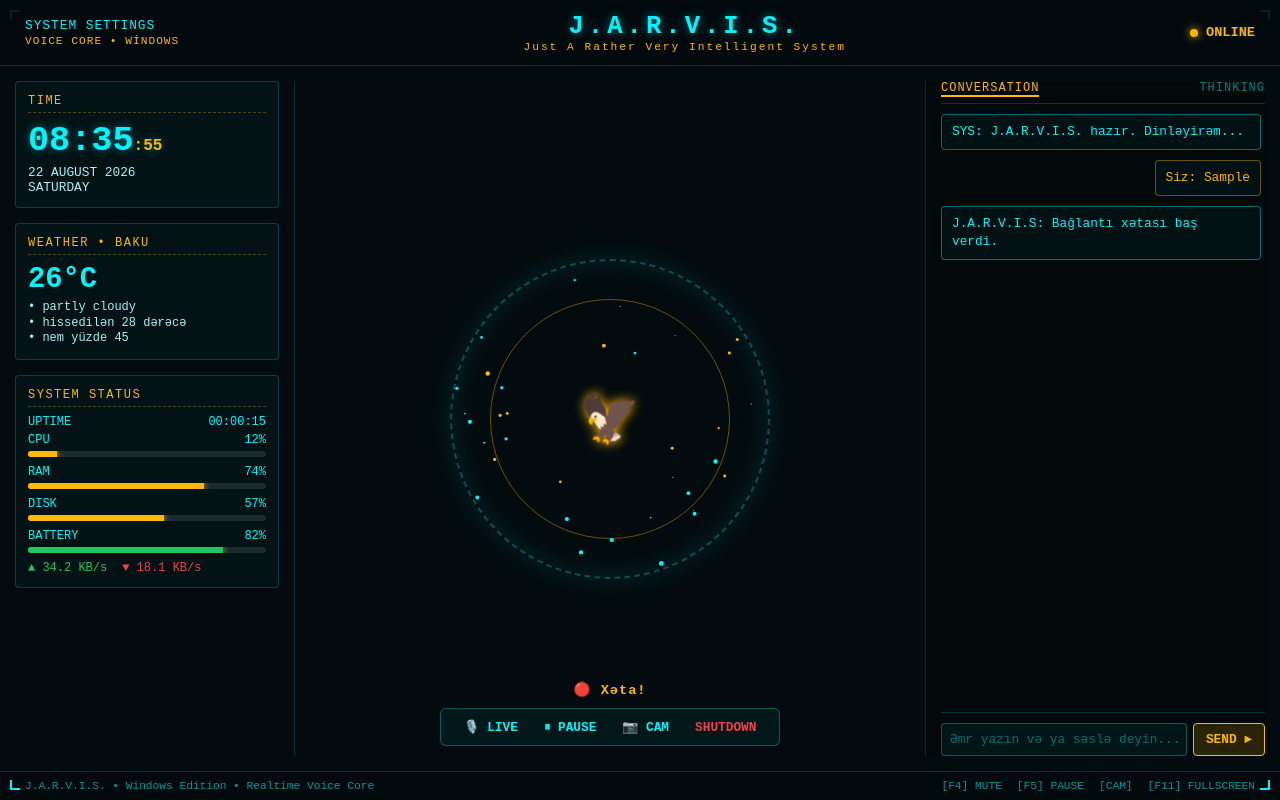
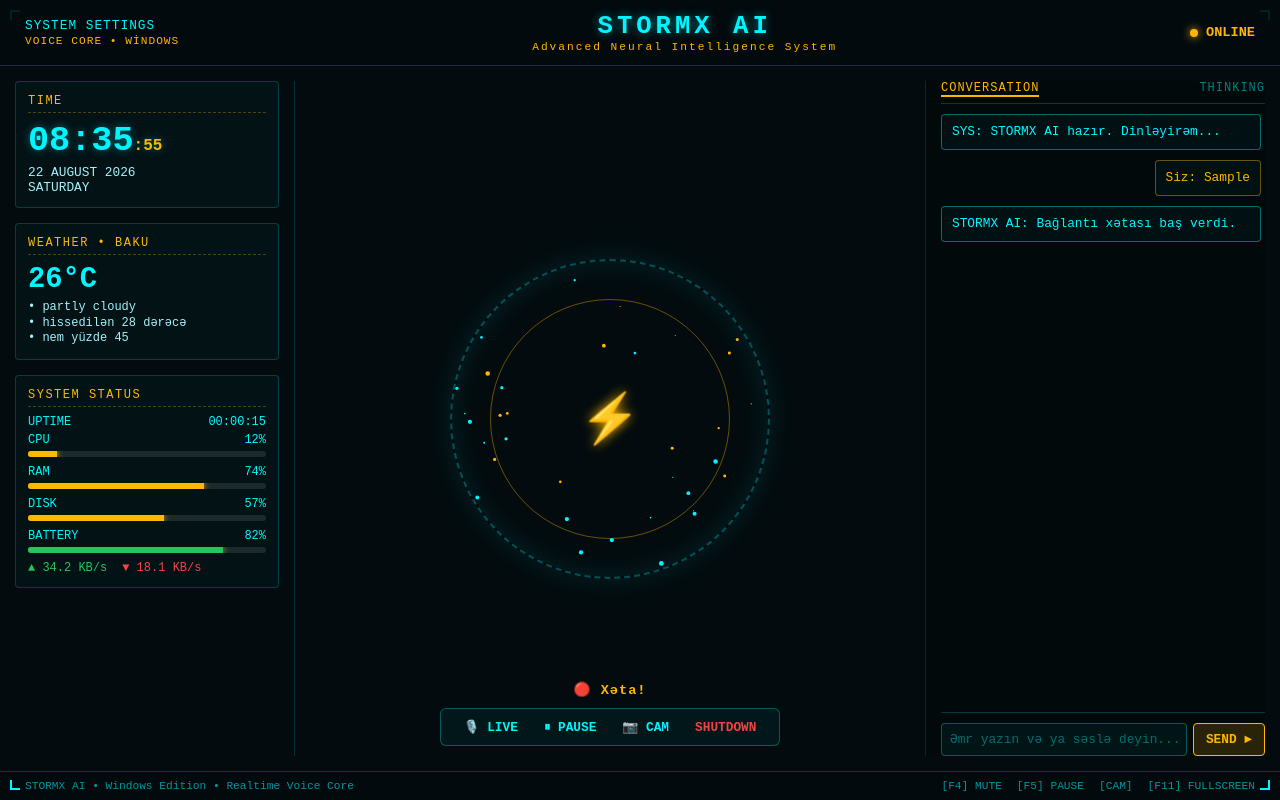
Before and after one commit to ardaturanyunusov-a11y/STORMX-AI, a website: page public/index.html in a window 1280 px wide. Both pictures are taken after typing "Sample" into the empty fields and a click on the button "SEND ►". Drawn offline with Linux system fonts and the light colour scheme; no server answers.

Commit message:
Rename J.A.R.V.I.S. to STORMX AI in index.html

```diff
--- a/public/index.html
+++ b/public/index.html
@@ -3,7 +3,7 @@
 <head>
     <meta charset="UTF-8">
     <meta name="viewport" content="width=device-width, initial-scale=1.0">
-    <title>J.A.R.V.I.S. - STORMX AI HUD Edition</title>
+    <title>STORMX AI - HUD Edition</title>
     <style>
         * {
             box-sizing: border-box;
@@ -21,7 +21,7 @@
             position: relative;
         }
 
-        /* HUD Çərçivə Küncləri (Sci-Fi Dekorasiya) */
+        /* HUD Çərçivə Küncləri */
         .hud-corner {
             position: absolute;
             width: 10px;
@@ -52,17 +52,17 @@
             color: #00f5ff;
             text-transform: uppercase;
         }
-        .jarvis-title-area {
+        .stormx-title-area {
             text-align: center;
         }
-        .jarvis-main-title {
+        .stormx-main-title {
             font-size: 1.6rem;
             font-weight: bold;
             letter-spacing: 4px;
             color: #00f5ff;
             text-shadow: 0 0 10px rgba(0, 245, 255, 0.5);
         }
-        .jarvis-sub-title {
+        .stormx-sub-title {
             font-size: 0.7rem;
             letter-spacing: 2px;
             color: #ffb700;
@@ -263,7 +263,7 @@
             color: #ef4444;
         }
 
-        /* Right Panel (Conversation & Input) */
+        /* Right Panel */
         .right-hud-panel {
             display: flex;
             flex-direction: column;
@@ -369,7 +369,6 @@
             gap: 15px;
         }
 
-        /* Responsive */
         @media (max-width: 900px) {
             .main-hud-layout {
                 grid-template-columns: 1fr;
@@ -399,9 +398,9 @@
 
     <header>
         <div class="system-settings-label">SYSTEM SETTINGS<br><span style="color:#ffb700; font-size:0.7rem;">VOICE CORE • Windows</span></div>
-        <div class="jarvis-title-area">
-            <div class="jarvis-main-title">J.A.R.V.I.S.</div>
-            <div class="jarvis-sub-title">Just A Rather Very Intelligent System</div>
+        <div class="stormx-title-area">
+            <div class="stormx-main-title">STORMX AI</div>
+            <div class="stormx-sub-title">Advanced Neural Intelligence System</div>
         </div>
         <div class="online-badge">
             <div class="online-dot"></div> ONLINE
@@ -409,7 +408,7 @@
     </header>
 
     <div class="main-hud-layout">
-        <!-- Left Panel: Time, Weather, System Status -->
+        <!-- Left Panel -->
         <div class="left-hud-panel">
             <div class="hud-box">
                 <div class="hud-box-title">TIME</div>
@@ -445,16 +444,16 @@
             </div>
         </div>
 
-        <!-- Center Panel: Holographic Radar & Core -->
+        <!-- Center Panel -->
         <div class="center-hud-panel">
             <div class="radar-container">
                 <div class="radar-inner"></div>
                 <canvas id="hudCanvas"></canvas>
-                <div class="radar-core-icon" id="coreIcon">🦅</div>
+                <div class="radar-core-icon" id="coreIcon">⚡</div>
             </div>
 
             <div class="center-bottom-area">
-                <div class="core-status-text" id="coreStatusText">🟡 J.A.R.V.I.S. Hazır. Dinləyirəm...</div>
+                <div class="core-status-text" id="coreStatusText">🟡 STORMX AI Hazır. Dinləyirəm...</div>
                 <div class="controls-bar">
                     <button class="hud-btn" id="liveToggleBtn">🎙️ LIVE</button>
                     <button class="hud-btn" id="pauseBtn">⏸ PAUSE</button>
@@ -464,7 +463,7 @@
             </div>
         </div>
 
-        <!-- Right Panel: Conversation & Input -->
+        <!-- Right Panel -->
         <div class="right-hud-panel">
             <div class="right-panel-header">
                 <span class="active-tab">CONVERSATION</span>
@@ -472,7 +471,7 @@
             </div>
             <div class="chat-container" id="chatContainer">
                 <div class="message ai-message">
-                    SYS: J.A.R.V.I.S. hazır. Dinləyirəm...
+                    SYS: STORMX AI hazır. Dinləyirəm...
                 </div>
             </div>
             <div class="chat-input-area">
@@ -484,7 +483,7 @@
     </div>
 
     <footer>
-        <div>J.A.R.V.I.S. • Windows Edition • Realtime Voice Core</div>
+        <div>STORMX AI • Windows Edition • Realtime Voice Core</div>
         <div class="footer-shortcuts">
             <span>[F4] MUTE</span>
             <span>[F5] PAUSE</span>
@@ -494,7 +493,6 @@
     </footer>
 
     <script>
-        // Real-time Clock & Date
         function updateClock() {
             const now = new Date();
             const hours = String(now.getHours()).padStart(2, '0');
@@ -505,7 +503,6 @@
         setInterval(updateClock, 1000);
         updateClock();
 
-        // Canvas Particles & Hologram Radar Animation
         const hudCanvas = document.getElementById('hudCanvas');
         const ctx = hudCanvas.getContext('2d');
         let particles = [];
@@ -547,21 +544,18 @@
         }
         animateRadar();
 
-        // Chat & AI Integration with Typewriter effect
         const chatContainer = document.getElementById('chatContainer');
         const userInput = document.getElementById('userInput');
         const sendBtn = document.getElementById('sendBtn');
         const liveToggleBtn = document.getElementById('liveToggleBtn');
         const pauseBtn = document.getElementById('pauseBtn');
         const coreStatusText = document.getElementById('coreStatusText');
-        const coreIcon = document.getElementById('coreIcon');
 
         let chatHistory = [];
         let isLiveActive = false;
         let recognition = null;
         let isAiSpeaking = false;
 
-        // Speech Recognition Setup
         if ('webkitSpeechRecognition' in window || 'SpeechRecognition' in window) {
             const SpeechRecognition = window.SpeechRecognition || window.webkitSpeechRecognition;
             recognition = new SpeechRecognition();
@@ -590,11 +584,11 @@
                 if (recognition) {
                     try { recognition.start(); } catch(e){}
                 }
-                speakJarvis("J.A.R.V.I.S. səsli rejim aktivdir. Səni dinləyirəm, buyur əmr ver.");
+                speakStormX("STORMX AI səsli rejim aktivdir. Səni dinləyirəm, buyur əmr ver.");
             } else {
                 liveToggleBtn.classList.remove('active-live');
                 liveToggleBtn.textContent = '🎙️ LIVE';
-                coreStatusText.textContent = '🟡 J.A.R.V.I.S. Hazır. Dinləyirəm...';
+                coreStatusText.textContent = '🟡 STORMX AI Hazır. Dinləyirəm...';
                 if (recognition) { try { recognition.stop(); } catch(e){} }
                 if ('speechSynthesis' in window) window.speechSynthesis.cancel();
             }
@@ -606,11 +600,11 @@
             coreStatusText.textContent = '⏸ Sistem dayandırıldı.';
         });
 
-        function speakJarvis(text) {
+        function speakStormX(text) {
             if (!('speechSynthesis' in window)) return;
             window.speechSynthesis.cancel();
             isAiSpeaking = true;
-            coreStatusText.textContent = '🔊 J.A.R.V.I.S. danışır...';
+            coreStatusText.textContent = '🔊 STORMX AI danışır...';
 
             const utterance = new SpeechSynthesisUtterance(text);
             utterance.lang = 'az-AZ';
@@ -621,14 +615,14 @@
             window.speechSynthesis.speak(utterance);
         }
 
-        async function sendJarvisMessage() {
+        async function sendStormXMessage() {
             const text = userInput.value.trim();
             if (!text) return;
 
             appendMessageDiv('Siz: ' + text, 'user-message');
             chatHistory.push({ role: "user", parts: [{ text: text }] });
             userInput.value = '';
-            coreStatusText.textContent = '⚙️ J.A.R.V.I.S. düşünür...';
+            coreStatusText.textContent = '⚙️ STORMX AI düşünür...';
 
             try {
                 const response = await fetch('/api/chat', {
@@ -640,18 +634,18 @@
                 const data = await response.json();
                 const aiText = data.candidates?.[0]?.content?.parts?.[0]?.text || "Xəta baş verdi.";
 
-                appendTypewriterMessage('J.A.R.V.I.S: ' + aiText, 'ai-message');
+                appendTypewriterMessage('STORMX AI: ' + aiText, 'ai-message');
                 chatHistory.push({ role: "model", parts: [{ text: aiText }] });
 
                 if (isLiveActive) {
-                    speakJarvis(aiText);
+                    speakStormX(aiText);
                 } else {
-                    coreStatusText.textContent = '🟡 J.A.R.V.I.S. Hazır. Dinləyirəm...';
+                    coreStatusText.textContent = '🟡 STORMX AI Hazır. Dinləyirəm...';
                 }
 
             } catch (err) {
                 chatHistory.pop();
-                appendMessageDiv('J.A.R.V.I.S: Bağlantı xətası baş verdi.', 'ai-message');
+                appendMessageDiv('STORMX AI: Bağlantı xətası baş verdi.', 'ai-message');
                 coreStatusText.textContent = '🔴 Xəta!';
             }
         }
@@ -671,7 +665,7 @@
             chatContainer.appendChild(msg);
 
             let i = 0;
-            const speed = 12; // Sürətli harf-harf yazılma
+            const speed = 12;
             function type() {
                 if (i < fullText.length) {
                     msg.textContent += fullText.charAt(i);
@@ -683,9 +677,9 @@
             type();
         }
 
-        sendBtn.addEventListener('click', sendJarvisMessage);
+        sendBtn.addEventListener('click', sendStormXMessage);
         userInput.addEventListener('keypress', (e) => {
-            if (e.key === 'Enter') sendJarvisMessage();
+            if (e.key === 'Enter') sendStormXMessage();
         });
     </script>
 </body>
```
